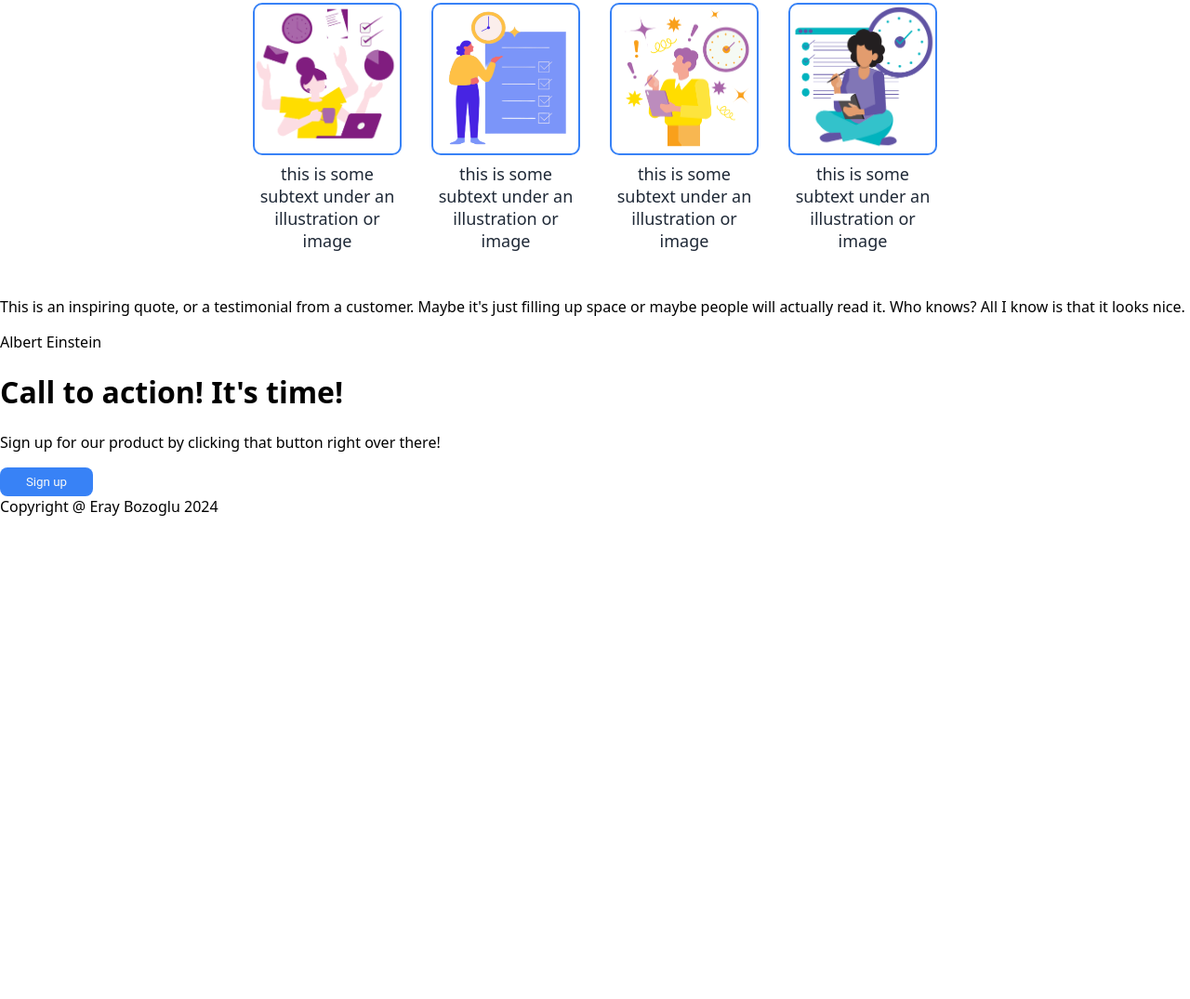
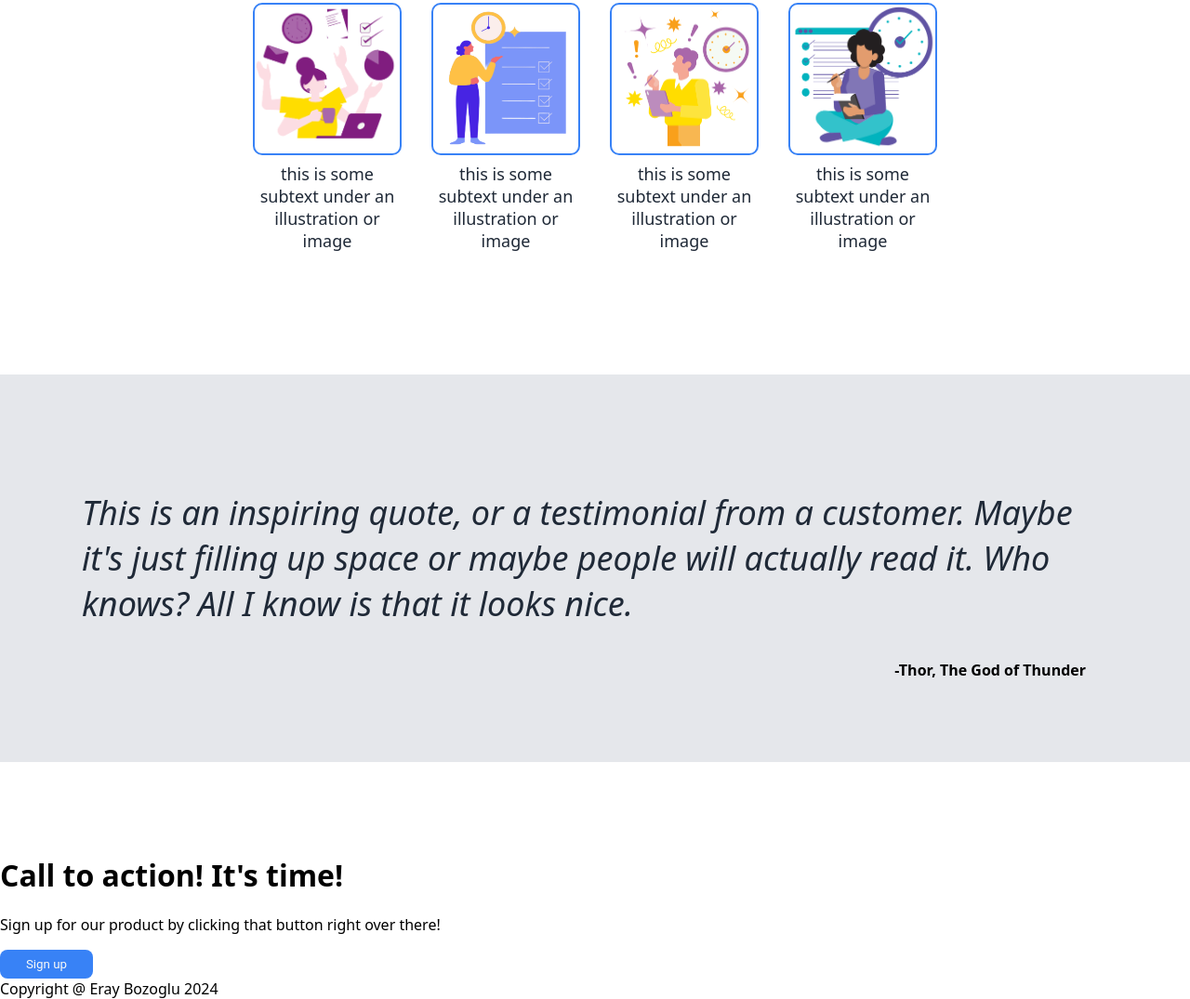
Before and after one commit to novarii/odin-first-webpage, a plain HTML site: page index.html in a window 1280 px wide. Shown: the part 698-1773 px from the top of the page at 93% size. Before the commit the page ends 1254 px from the top, so only its background shows below. Drawn offline with Linux system fonts and the light colour scheme.

Commit message:
Finish quote section styling

```diff
--- a/index.html
+++ b/index.html
@@ -57,7 +57,7 @@
 
             <div class="quote-container">
                 <p>This is an inspiring quote, or a testimonial from a customer. Maybe it's just filling up space or maybe people will actually read it. Who knows? All I know is that it looks nice.</p>
-                <div class="quote-ref">Albert Einstein</div>
+                <div id="quote-ref">-Thor, The God of Thunder</div>
             </div>
 
             <div class="signup-container">
--- a/style.css
+++ b/style.css
@@ -119,7 +119,7 @@ a {
 }
 
 .rounded-container > .subtext {
-    color: #1f2937;
+    color: #1F2937;
     margin-top: 8px;
 }
 
@@ -127,6 +127,26 @@ a {
     margin: 0;
 }
 
+.quote-container {
+    background: #E5E7EB;
+    padding: 88px;
+    margin: 100px 0;
+}
+
+.quote-container > p {
+    font-style: italic;
+    font-weight: lighter;
+    font-size: 36px;
+    color: #1f2937;
+}
+
+#quote-ref {
+    text-align: end;
+    font-weight: 700;
+    margin-right: 24px;
+
+}
+
 
 nav > ul {
     display: flex;
```
